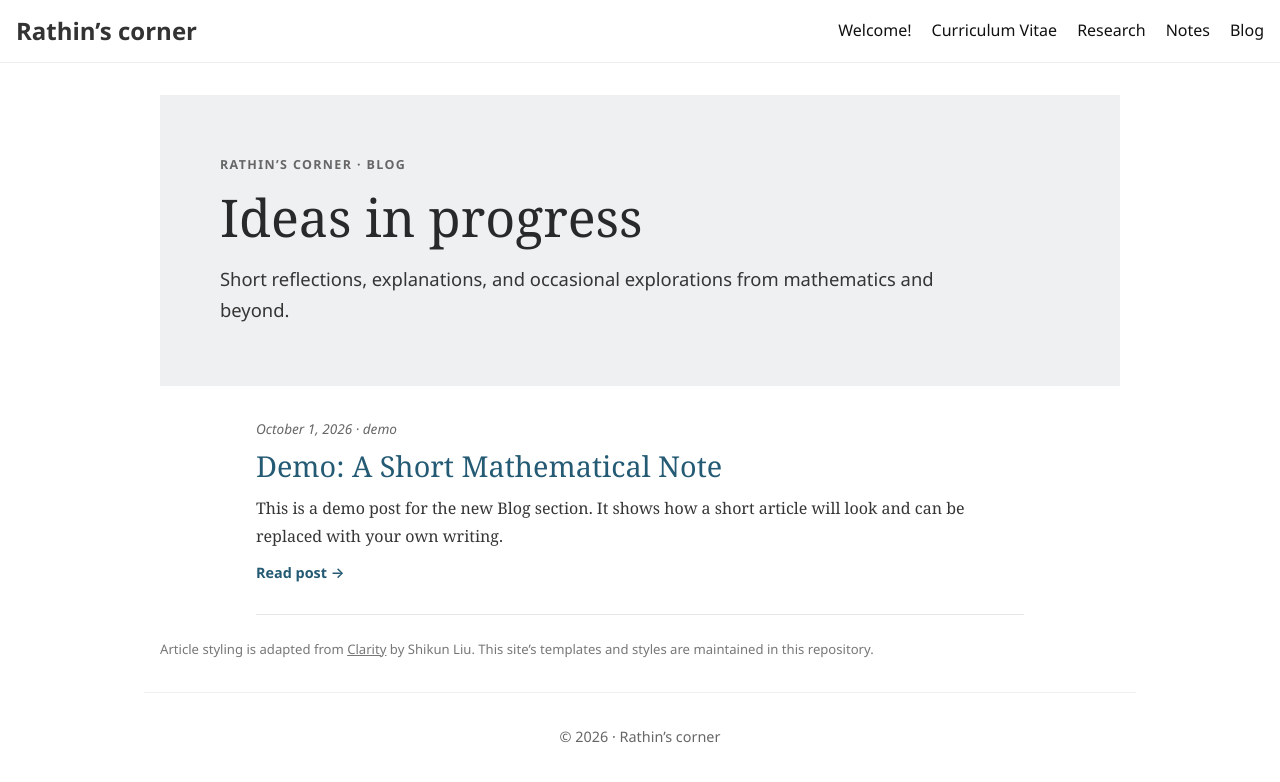
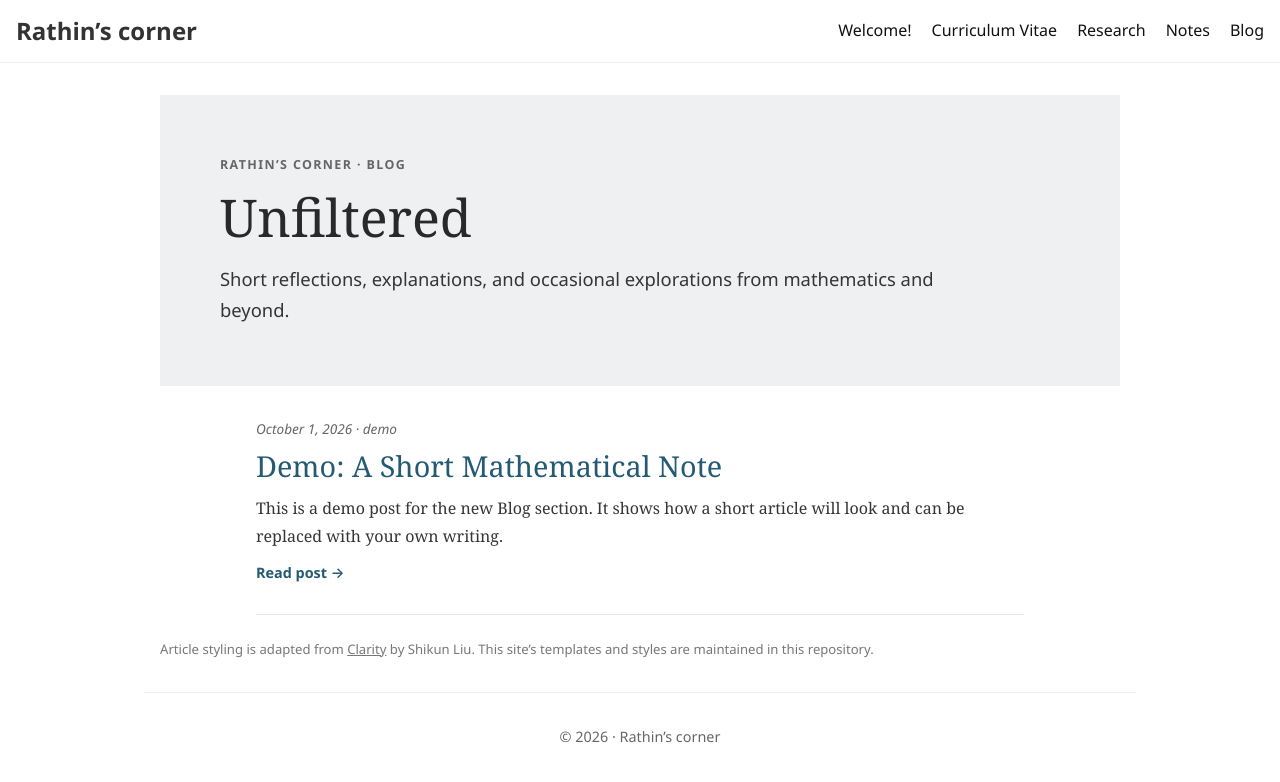
Before and after one commit to rnkarmakar/rnkarmakar.github.io, a Jekyll site: the page built from blog/index.md, in a window 1280 px wide. Shown: the top 782 px of the page. Built offline with Jekyll 4.4.1, drawn with Linux system fonts in a browser that asks for light colours.

Commit message:
Change blog title from 'Ideas in progress' to 'Unfiltered'

```diff
--- a/blog/index.md
+++ b/blog/index.md
@@ -8,7 +8,7 @@ nav_order: 5
 <section class="clarity-blog" aria-labelledby="blog-heading">
   <header class="clarity-blog__hero">
     <p class="clarity-blog__eyebrow">Rathin’s corner · Blog</p>
-    <h1 id="blog-heading" class="clarity-blog__title">Ideas in progress</h1>
+    <h1 id="blog-heading" class="clarity-blog__title">Unfiltered</h1>
     <p class="clarity-blog__abstract">Short reflections, explanations, and occasional explorations from mathematics and beyond.</p>
   </header>
 
```
